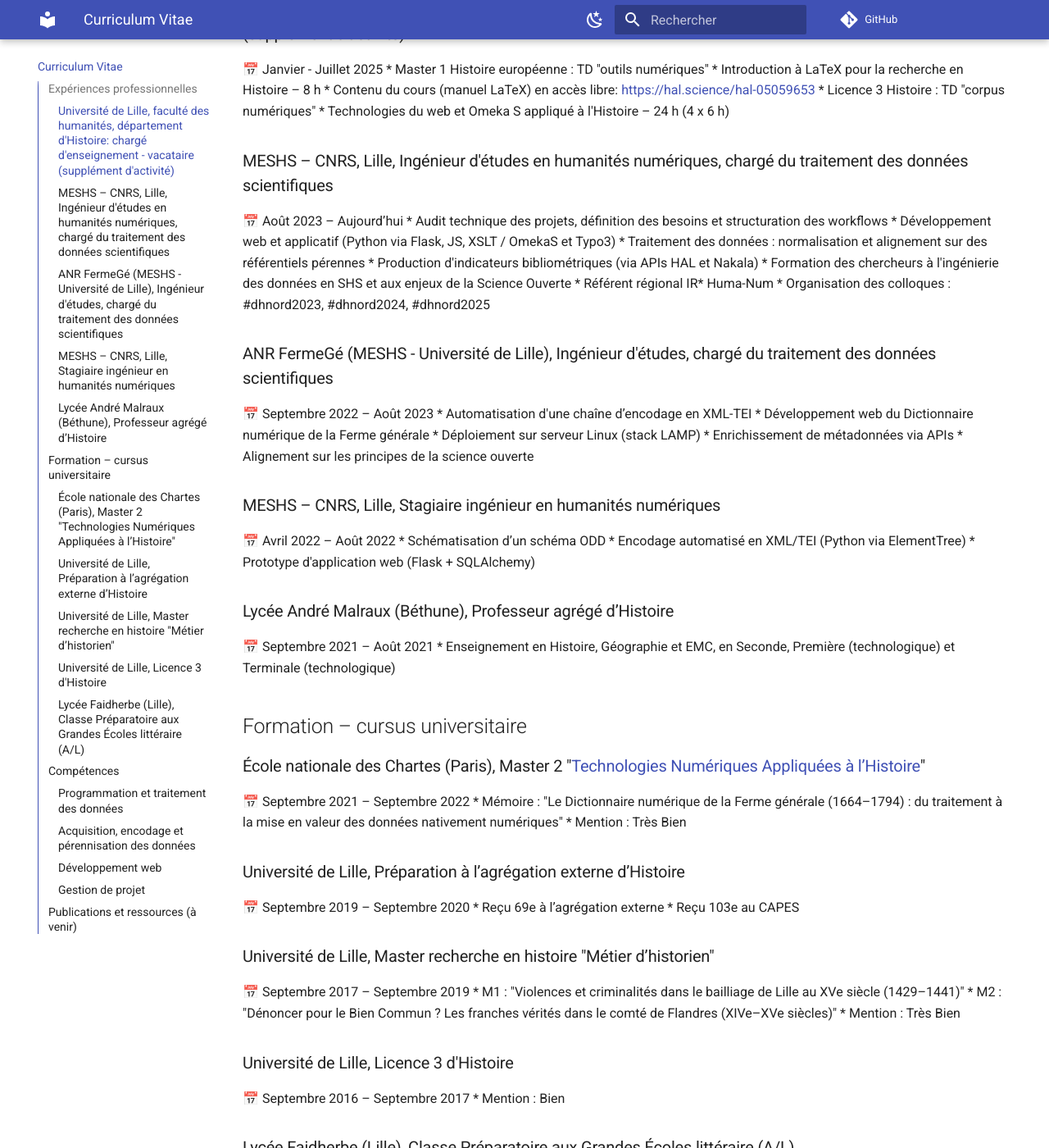
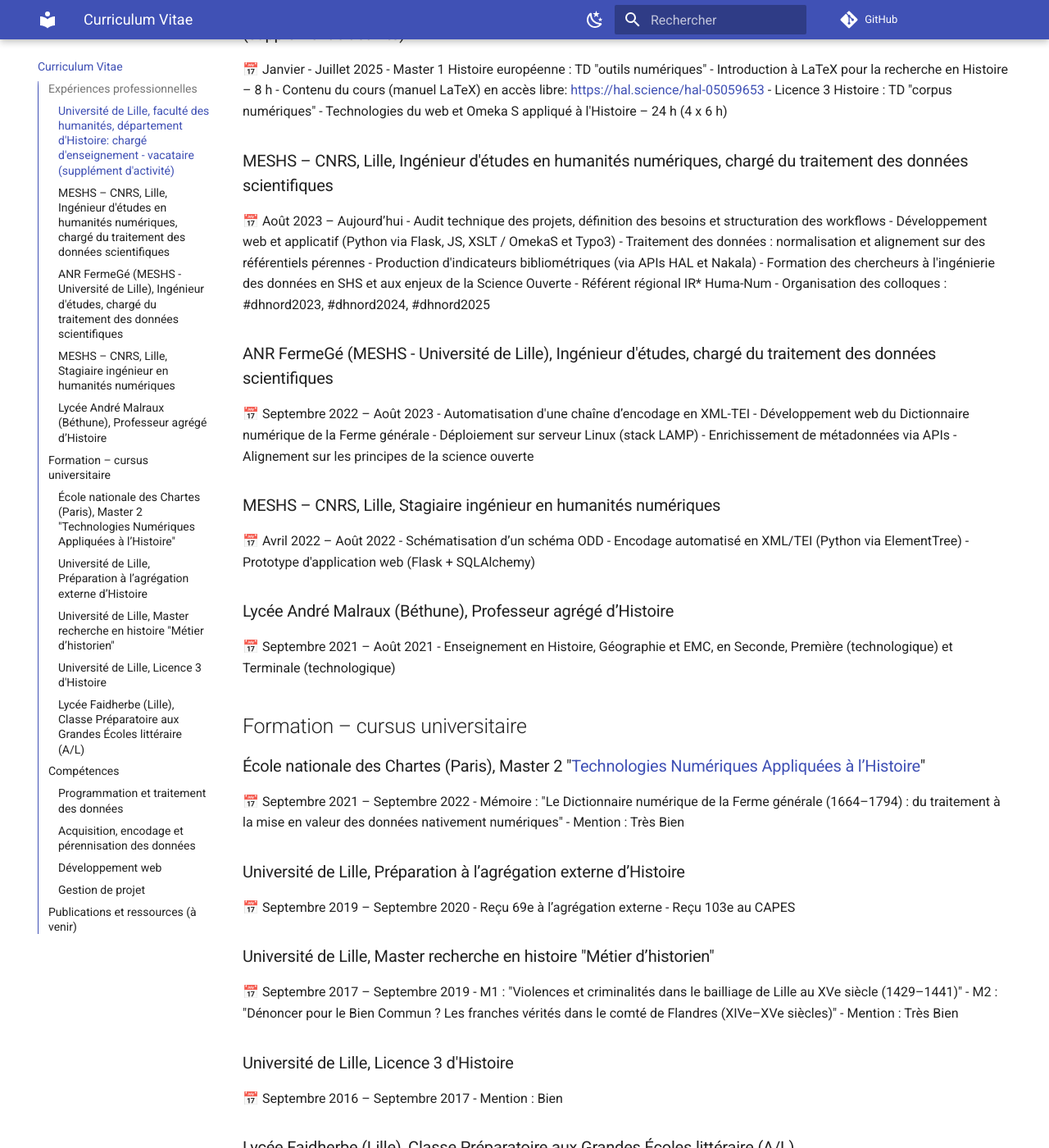
Before and after one commit to ValentinDeCraene/valentindecraene.github.io, an MkDocs documentation site: the page built from docs/index.md, in a window 1280 px wide and 1400 px high, scrolled down 678 px. Shown: the whole window at 82% size. Built offline with MkDocs 1.6.1 and Material for MkDocs 9.7.7, drawn with Linux system fonts in a browser that asks for light colours; some of the changed text lies outside the part shown.

Commit message:
Update index.md

```diff
--- a/docs/index.md
+++ b/docs/index.md
@@ -1,6 +1,6 @@
 # Valentin de Craene, curriculum vitae
 
-**Actuellement ingénieur d'études contractuel en humanités numériques au sein de la MESHS (CNRS)**, je suis spécialisé dans le traitement des données en SHS et le développement web.
+Actuellement ingénieur d'études contractuel en humanités numériques au sein de la MESHS (CNRS), je suis spécialisé dans le traitement des données en SHS et le développement web.
 
 Grâce à ma formation initiale de haut niveau en histoire (master de recherche, médaillé de paléographie médiévale par la Société des Sciences, de l'Agriculture et des Arts de Lille et lauréat de l'agrégation externe en 2020), je suis en mesure de comprendre, formaliser et accompagner les projets de recherche dans toute leur complexité.
 
@@ -12,102 +12,102 @@
 
 ### Université de Lille, faculté des humanités, département d'Histoire: chargé d'enseignement - vacataire (supplément d'activité)
 📅 Janvier - Juillet 2025
-* Master 1 Histoire européenne : TD "outils numériques"
-    * Introduction à LaTeX pour la recherche en Histoire – 8 h
-    * Contenu du cours (manuel LaTeX) en accès libre: [https://hal.science/hal-05059653](https://hal.science/hal-05059653)
-* Licence 3 Histoire : TD "corpus numériques"
-    * Technologies du web et Omeka S appliqué à l'Histoire – 24 h (4 x 6 h)
+- Master 1 Histoire européenne : TD "outils numériques"
+   - Introduction à LaTeX pour la recherche en Histoire – 8 h
+   - Contenu du cours (manuel LaTeX) en accès libre: [https://hal.science/hal-05059653](https://hal.science/hal-05059653)
+- Licence 3 Histoire : TD "corpus numériques"
+   - Technologies du web et Omeka S appliqué à l'Histoire – 24 h (4 x 6 h)
 
 ### MESHS – CNRS, Lille, Ingénieur d'études en humanités numériques, chargé du traitement des données scientifiques
 📅 Août 2023 – Aujourd’hui
-* Audit technique des projets, définition des besoins et structuration des workflows
-* Développement web et applicatif (Python via Flask, JS, XSLT / OmekaS et Typo3)
-* Traitement des données : normalisation et alignement sur des référentiels pérennes
-* Production d'indicateurs bibliométriques (via APIs HAL et Nakala)
-* Formation des chercheurs à l'ingénierie des données en SHS et aux enjeux de la Science Ouverte
-* Référent régional IR\* Huma-Num
-* Organisation des colloques : \#dhnord2023, \#dhnord2024, \#dhnord2025
+- Audit technique des projets, définition des besoins et structuration des workflows
+- Développement web et applicatif (Python via Flask, JS, XSLT / OmekaS et Typo3)
+- Traitement des données : normalisation et alignement sur des référentiels pérennes
+- Production d'indicateurs bibliométriques (via APIs HAL et Nakala)
+- Formation des chercheurs à l'ingénierie des données en SHS et aux enjeux de la Science Ouverte
+- Référent régional IR\* Huma-Num
+- Organisation des colloques : \#dhnord2023, \#dhnord2024, \#dhnord2025
 
 ### ANR FermeGé (MESHS - Université de Lille), Ingénieur d'études, chargé du traitement des données scientifiques
 📅 Septembre 2022 – Août 2023
-* Automatisation d'une chaîne d’encodage en XML-TEI
-* Développement web du Dictionnaire numérique de la Ferme générale
-* Déploiement sur serveur Linux (stack LAMP)
-* Enrichissement de métadonnées via APIs
-* Alignement sur les principes de la science ouverte
+- Automatisation d'une chaîne d’encodage en XML-TEI
+- Développement web du Dictionnaire numérique de la Ferme générale
+- Déploiement sur serveur Linux (stack LAMP)
+- Enrichissement de métadonnées via APIs
+- Alignement sur les principes de la science ouverte
 
 ### MESHS – CNRS, Lille, Stagiaire ingénieur en humanités numériques
 📅 Avril 2022 – Août 2022
-* Schématisation d’un schéma ODD
-* Encodage automatisé en XML/TEI (Python via ElementTree)
-* Prototype d'application web (Flask + SQLAlchemy)
+- Schématisation d’un schéma ODD
+- Encodage automatisé en XML/TEI (Python via ElementTree)
+- Prototype d'application web (Flask + SQLAlchemy)
 
 ### Lycée André Malraux (Béthune), Professeur agrégé d’Histoire
 📅 Septembre 2021 – Août 2021
-* Enseignement en Histoire, Géographie et EMC, en Seconde, Première (technologique) et Terminale (technologique)
+- Enseignement en Histoire, Géographie et EMC, en Seconde, Première (technologique) et Terminale (technologique)
 
 ## Formation – cursus universitaire
 
 ### École nationale des Chartes (Paris), Master 2 "[Technologies Numériques Appliquées à l’Histoire](https://www.chartes.psl.eu/sites/default/files/public/media/document/2024-09/maquette-m2-tnah_2024.pdf)"
 📅 Septembre 2021 – Septembre 2022
-* Mémoire : "Le Dictionnaire numérique de la Ferme générale (1664–1794) : du traitement à la mise en valeur des données nativement numériques"
-* Mention : Très Bien
+- Mémoire : "Le Dictionnaire numérique de la Ferme générale (1664–1794) : du traitement à la mise en valeur des données nativement numériques"
+- Mention : Très Bien
 
 ### Université de Lille, Préparation à l’agrégation externe d’Histoire
 📅 Septembre 2019 – Septembre 2020
-* Reçu 69e à l’agrégation externe
-* Reçu 103e au CAPES
+- Reçu 69e à l’agrégation externe
+- Reçu 103e au CAPES
 
 ### Université de Lille, Master recherche en histoire "Métier d’historien"
 📅 Septembre 2017 – Septembre 2019
-* M1 : "Violences et criminalités dans le bailliage de Lille au XVe siècle (1429–1441)"
-* M2 : "Dénoncer pour le Bien Commun ? Les franches vérités dans le comté de Flandres (XIVe–XVe siècles)"
-* Mention : Très Bien
+- M1 : "Violences et criminalités dans le bailliage de Lille au XVe siècle (1429–1441)"
+- M2 : "Dénoncer pour le Bien Commun ? Les franches vérités dans le comté de Flandres (XIVe–XVe siècles)"
+- Mention : Très Bien
 
 ### Université de Lille, Licence 3 d'Histoire
 📅 Septembre 2016 – Septembre 2017
-* Mention : Bien
+- Mention : Bien
 
 ### Lycée Faidherbe (Lille), Classe Préparatoire aux Grandes Écoles littéraire (A/L)
 📅 Septembre 2014 – Septembre 2016
-* Spécialité "Chartes B" (Histoire et Géographie)
+- Spécialité "Chartes B" (Histoire et Géographie)
 
 ## Compétences
 
 ### Programmation et traitement des données
-* Python (dont Pandas, BeautifulSoup, Requests, SpaCy, notions de NLTK)
-* SQL : MySQL, SQLite
-* xQuery (via eXist-db)
-* XSLT
-* Open Refine (dont GREL)
-* Notions de R
+- Python (dont Pandas, BeautifulSoup, Requests, SpaCy, notions de NLTK)
+- SQL : MySQL, SQLite
+- xQuery (via eXist-db)
+- XSLT
+- Open Refine (dont GREL)
+- Notions de R
 
 ### Acquisition, encodage et pérennisation des données
-* APIs RESTful
-* LaTeX
-* XML-TEI (dont schémas ODD)
-* HTR/ATR via eScriptorium
-* Archivage numérique
-    * XML-EAD, EAC-CPF
-    * SEDA, MIDONA
-    * Principes de fonctionnement de Vitam
+- APIs RESTful
+- LaTeX
+- XML-TEI (dont schémas ODD)
+- HTR/ATR via eScriptorium
+- Archivage numérique
+   - XML-EAD, EAC-CPF
+   - SEDA, MIDONA
+   - Principes de fonctionnement de Vitam
 
 ### Développement web
-* HTML5, CSS3 (dont Bootstrap 5), JavaScript
-* Flask + SQLAlchemy (notions de Django)
-* CMS : Wordpress, Omeka S, Typo3
-* CI/CD (actions Gitlab / Github)
+- HTML5, CSS3 (dont Bootstrap 5), JavaScript
+- Flask + SQLAlchemy (notions de Django)
+- CMS : Wordpress, Omeka S, Typo3
+- CI/CD (actions Gitlab / Github)
 
 ### Gestion de projet
-* Protocole Git, GitHub, GitLab
-* Méthodes AGILE (scrum developer)
-* Cahier des charges fonctionnel
-* Pilotage des prestataires (marchés publics)
-* Animation des réseaux professionnels
-    * GT Administration des Données, Algorithmes et Codes (Université de Lille)
-    * Projet [Lille Open Research Data](https://recherche.data.gouv.fr/fr/page/lord-lille-open-research-data-2): co-animation du groupe de travail SHS
-    * Référent régional de l’IR\* Huma-Num
-    * Membre du groupe de réflexion sur la pérennité d'Heurist (IR\* Huma-Num)
-    * Membre du réseau de modération de l'entrepôt de données Nakala
+- Protocole Git, GitHub, GitLab
+- Méthodes AGILE (scrum developer)
+- Cahier des charges fonctionnel
+- Pilotage des prestataires (marchés publics)
+- Animation des réseaux professionnels
+   - GT Administration des Données, Algorithmes et Codes (Université de Lille)
+   - Projet [Lille Open Research Data](https://recherche.data.gouv.fr/fr/page/lord-lille-open-research-data-2): co-animation du groupe de travail SHS
+   - Référent régional de l’IR\* Huma-Num
+   - Membre du groupe de réflexion sur la pérennité d'Heurist (IR\* Huma-Num)
+   - Membre du réseau de modération de l'entrepôt de données Nakala
 
 ## Publications et ressources (à venir)
```
